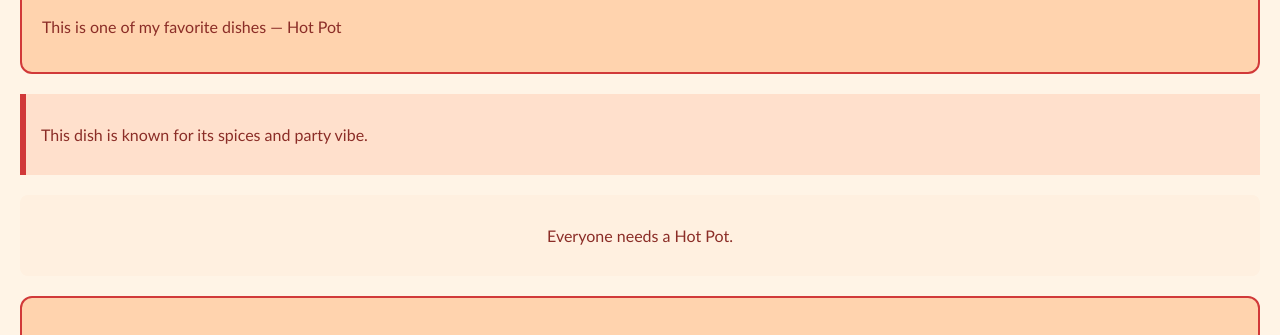
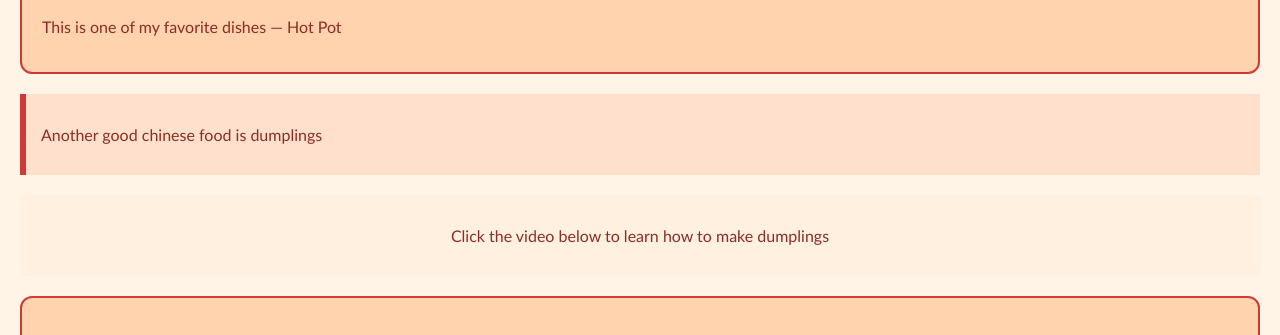
Before and after one commit to joemamaee3u/IS209, a plain HTML site: page index.html in a window 1280 px wide. Shown: the part 1025-1360 px from the top of the page. Drawn offline with Linux system fonts and the light colour scheme.

Commit message:
Add files via upload

```diff
--- a/index.html
+++ b/index.html
@@ -68,12 +68,12 @@
 
 <!-- Extra styled div #2 -->
 <div class="highlight-box">
-    <p>This dish is known for its spices and party vibe.</p>
+    <p>Another good chinese food is dumplings</p>
 </div>
 
 <!-- Extra styled div #3 -->
 <div class="center-box">
-    <p>Everyone needs a Hot Pot.</p>
+    <p>Click the video below to learn how to make dumplings</p>
 </div>
 
    <!-- Third content block -->
```
